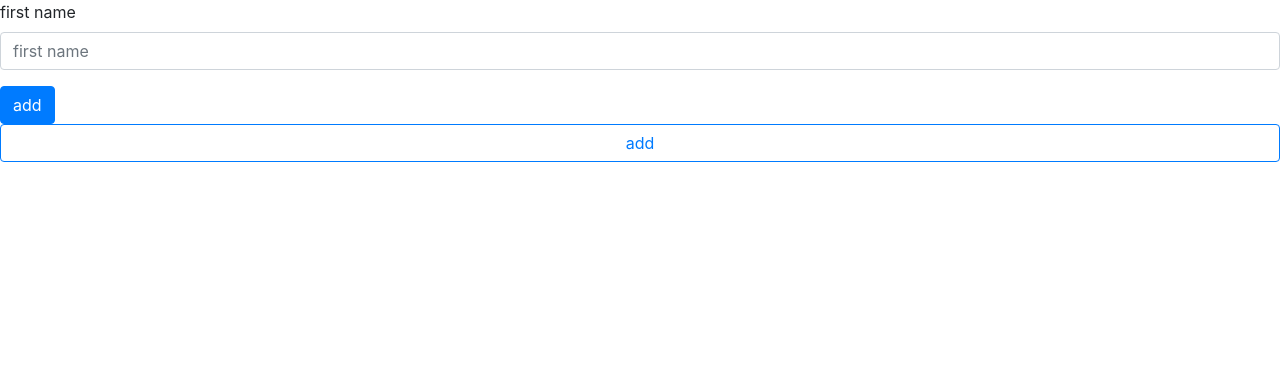
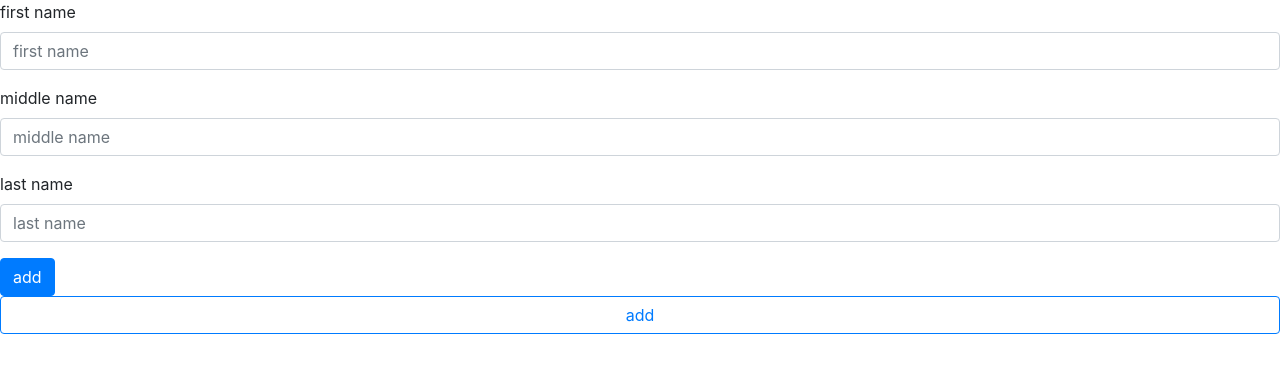
Before and after one commit to dreamerminsk/news, a Python web app: template templates/snooker.org.html in a window 1280 px wide. Shown: the part 56-429 px from the top of the page. Run offline with Jinja, Linux system fonts and the light colour scheme; the template is opened without the code that fills it, so the values that code supplies are empty; some libraries are stand-ins or nearby versions.

Commit message:
Update snooker.org.html

```diff
--- a/templates/snooker.org.html
+++ b/templates/snooker.org.html
@@ -6,6 +6,14 @@
     <label for="firstNameInput">first name</label>
     <input type="text" class="form-control" id="firstNameInput" placeholder="first name">
   </div>
+  <div class="form-group">
+    <label for="middleNameInput">middle name</label>
+    <input type="text" class="form-control" id="middleNameInput" placeholder="middle name">
+  </div>
+  <div class="form-group">
+    <label for="lastNameInput">last name</label>
+    <input type="text" class="form-control" id="lastNameInput" placeholder="last name">
+  </div>
   <button type="submit" class="btn btn-primary">add</button>
 </form>
 <button type="button" class="btn btn-outline-primary btn-block">add</button>
```
